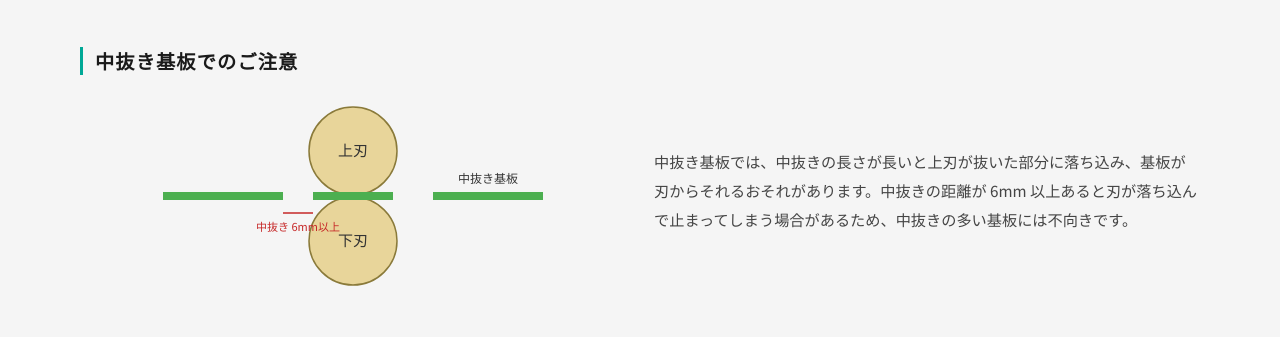
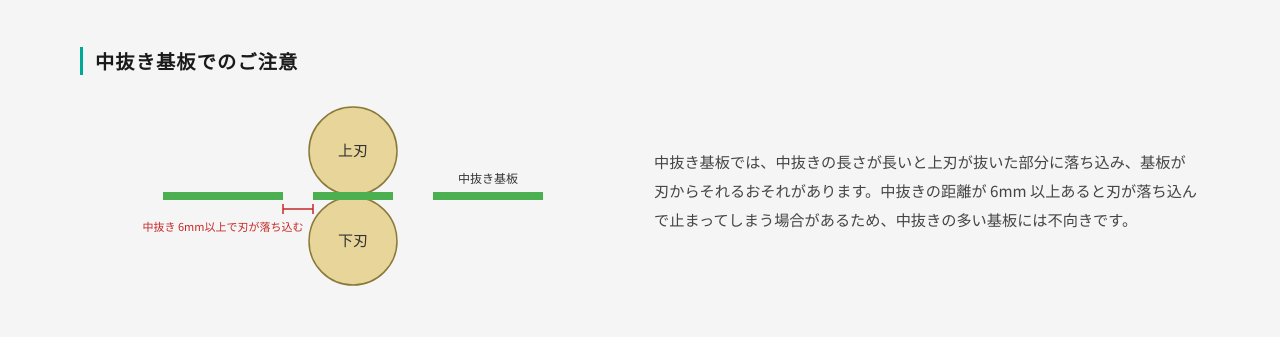
Before and after one commit to Silksun-jp/velx-hp, a plain HTML site: page products-disc.html in a window 1280 px wide. Shown: the part 2314-2651 px from the top of the page. Drawn offline with nearby package versions, Linux system fonts and the light colour scheme.

Commit message:
EM-2DF 中抜き図のラベル位置調整・EM460下刃写真のトリミング
Co-Authored-By: Claude Fable 5.1 <noreply@anthropic.com>
Claude-Session: https://claude.ai/code/session_01LHPKKem9uMo18WqyhMpJ4j

```diff
--- a/products-disc.html
+++ b/products-disc.html
@@ -135,8 +135,10 @@
       <rect x="170" y="101" width="80" height="8" fill="#4caf50"/>
       <rect x="290" y="101" width="110" height="8" fill="#4caf50"/>
       <text x="345" y="92" text-anchor="middle" font-size="12" fill="#333">中抜き基板</text>
-      <line x1="140" y1="122" x2="170" y2="122" stroke="#c62828" stroke-width="1.5"/>
-      <text x="155" y="140" text-anchor="middle" font-size="11" fill="#c62828">中抜き 6mm以上</text>
+      <line x1="140" y1="118" x2="170" y2="118" stroke="#c62828" stroke-width="1.5"/>
+      <line x1="140" y1="113" x2="140" y2="123" stroke="#c62828" stroke-width="1.5"/>
+      <line x1="170" y1="113" x2="170" y2="123" stroke="#c62828" stroke-width="1.5"/>
+      <text x="80" y="140" text-anchor="middle" font-size="11" fill="#c62828">中抜き 6mm以上で刃が落ち込む</text>
     </svg>
     <p class="crk-p">中抜き基板では、中抜きの長さが長いと上刃が抜いた部分に落ち込み、基板が刃からそれるおそれがあります。中抜きの距離が 6mm 以上あると刃が落ち込んで止まってしまう場合があるため、中抜きの多い基板には不向きです。</p>
   </div>
```
Also changed, not shown: images/blade-lower-em460.webp.
